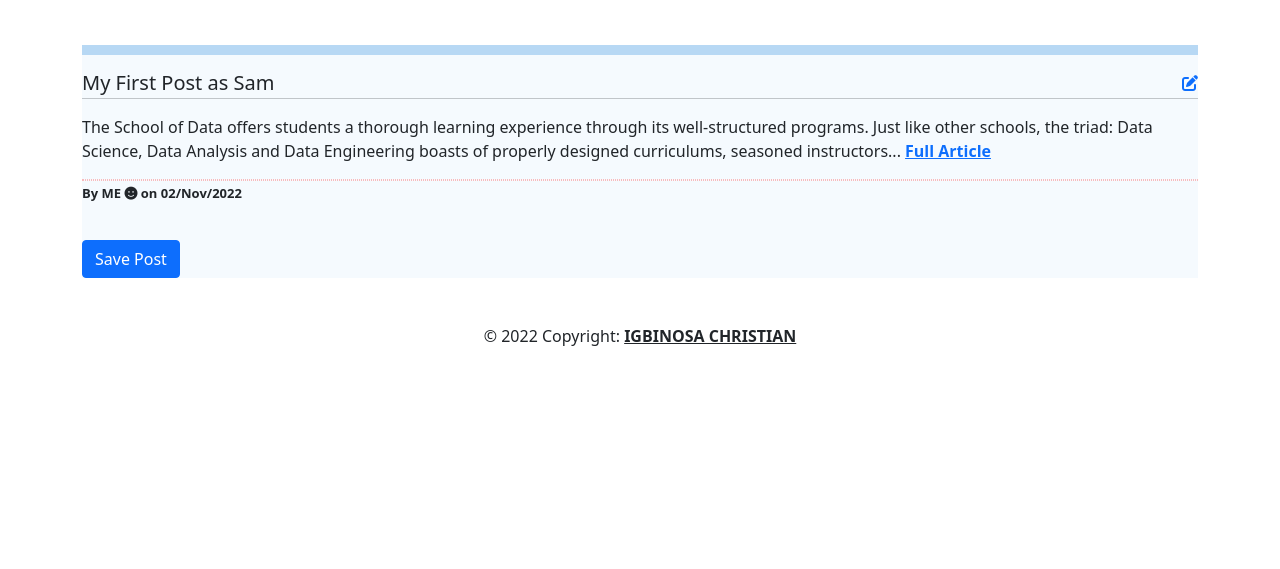
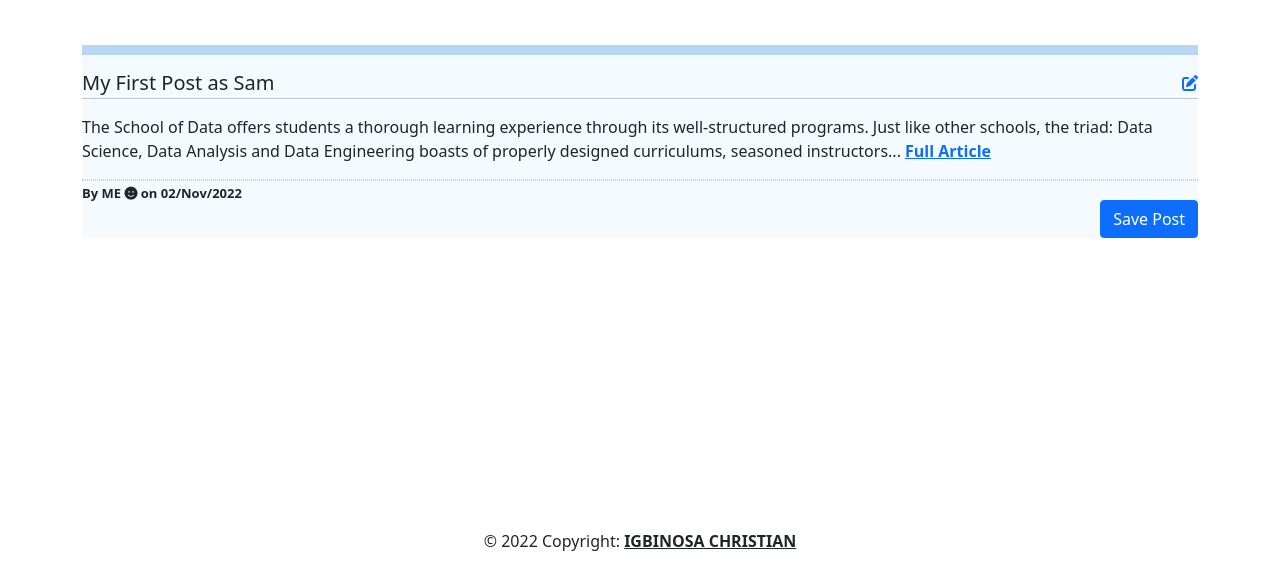
Before and after one commit to Igbinosa-Christian/AltBlog, a Flask app: a page that uses templates/base.html in a window 1280 px wide. Shown: the part 231-800 px from the top of the page. Run offline with Flask 3, Linux system fonts and the light colour scheme; a user stored in the database is signed in; data comes from the database, SQL or seed files in the repository; parts of the project's set-up code (start-up, migrations or seed data) failed here and were passed over; some libraries are stand-ins or nearby versions.

Commit message:
Styled the save post block and fixed footer to stay at bottom of the page

```diff
--- a/static/style.css
+++ b/static/style.css
@@ -129,8 +129,16 @@ textarea{
     height: 230px;
 }
 
-footer{
-    margin-top: 30px;
+.save_form{
+    text-align: right;
+    margin-top: -40px;
+}
+
+footer {
+    position: fixed;
+    bottom: 0;
+    width: 100%;
+
 }
 
  @media only screen and (max-width: 950px) {
```
